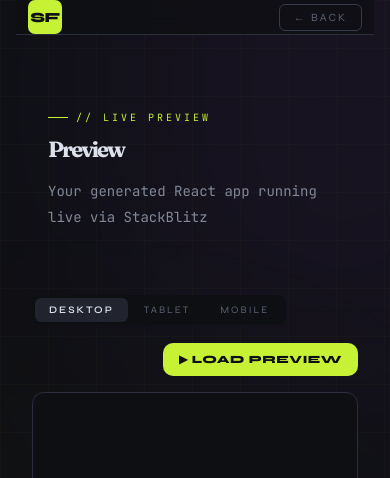
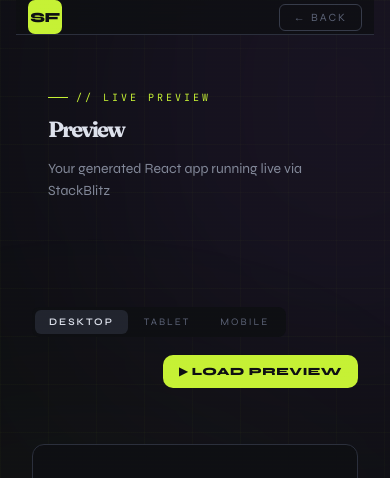
Before and after one commit to Vikhyat22/Specforge, a React (Vite) app in the folder client/: page /projects/1/preview in a window 390 px wide. Shown: the top 478 px of the page. Built offline with nearby package versions, Linux system fonts and the light colour scheme; no server answers.

Commit message:
fix: hide Login button on mobile nav for cleaner landing page

```diff
--- a/client/src/index.css
+++ b/client/src/index.css
@@ -285,6 +285,30 @@ button { cursor: pointer; font-family: 'JetBrains Mono', monospace; }
   span, a, button {
     max-width: unset !important;
   }
+  /* Fix landing page spacing */
+  .hero-block {
+    padding-top: 48px !important;
+    padding-bottom: 40px !important;
+  }
+  /* Fix monospace subtext on mobile */
+  .hero-sub {
+    font-family: 'Syne', sans-serif !important;
+    font-size: 14px !important;
+    line-height: 1.6 !important;
+  }
+  /* Reduce section padding on mobile */
+  .page-inner > div {
+    padding-top: 40px !important;
+    padding-bottom: 40px !important;
+  }
+  /* Step indicator — hide text labels, show numbers only */
+  .step-label {
+    display: none !important;
+  }
+  /* Landing nav — hide Login button, keep only Get Started */
+  .landing-login-btn {
+    display: none !important;
+  }
 }
 @media (max-width: 480px) {
   .chip-grid {
--- a/client/src/pages/Landing.jsx
+++ b/client/src/pages/Landing.jsx
@@ -13,6 +13,7 @@ export default function Landing() {
           <div className="brand-name">Spec<span>Forge</span></div>
           <div style={{ marginLeft:'auto', display:'flex', gap:10, alignItems:'center' }}>
             <button
+              className="landing-login-btn"
               onClick={() => navigate('/auth')}
               style={{ background:'none', border:'1px solid var(--line2)', color:'var(--fog)',
                 padding:'6px 18px', borderRadius:6, cursor:'pointer', fontSize:11,
--- a/client/src/pages/NewProject.jsx
+++ b/client/src/pages/NewProject.jsx
@@ -122,21 +122,21 @@ export default function NewProject() {
               background:'var(--lime-dim)', fontSize:10, letterSpacing:1, textTransform:'uppercase'}}>
               <div style={{width:18, height:18, borderRadius:'50%', background:'var(--lime)',
                 color:'var(--ink)', display:'grid', placeItems:'center', fontSize:9, fontWeight:600}}>1</div>
-              Project Intake
+              <span className="step-label">Project Intake</span>
             </div>
             <span style={{color:'var(--line)', fontSize:12}}>›</span>
             <div style={{display:'flex', alignItems:'center', gap:8, padding:'6px 16px',
               borderRadius:6, color:'var(--fog)', fontSize:10, letterSpacing:1, textTransform:'uppercase'}}>
               <div style={{width:18, height:18, borderRadius:'50%', background:'var(--line)',
                 color:'var(--fog)', display:'grid', placeItems:'center', fontSize:9, fontWeight:600}}>2</div>
-              Generate Spec
+              <span className="step-label">Generate Spec</span>
             </div>
             <span style={{color:'var(--line)', fontSize:12}}>›</span>
             <div style={{display:'flex', alignItems:'center', gap:8, padding:'6px 16px',
               borderRadius:6, color:'var(--fog)', fontSize:10, letterSpacing:1, textTransform:'uppercase'}}>
               <div style={{width:18, height:18, borderRadius:'50%', background:'var(--line)',
                 color:'var(--fog)', display:'grid', placeItems:'center', fontSize:9, fontWeight:600}}>3</div>
-              Generate Code
+              <span className="step-label">Generate Code</span>
             </div>
           </div>
           <div style={{display:'flex', gap:6}}>
```
